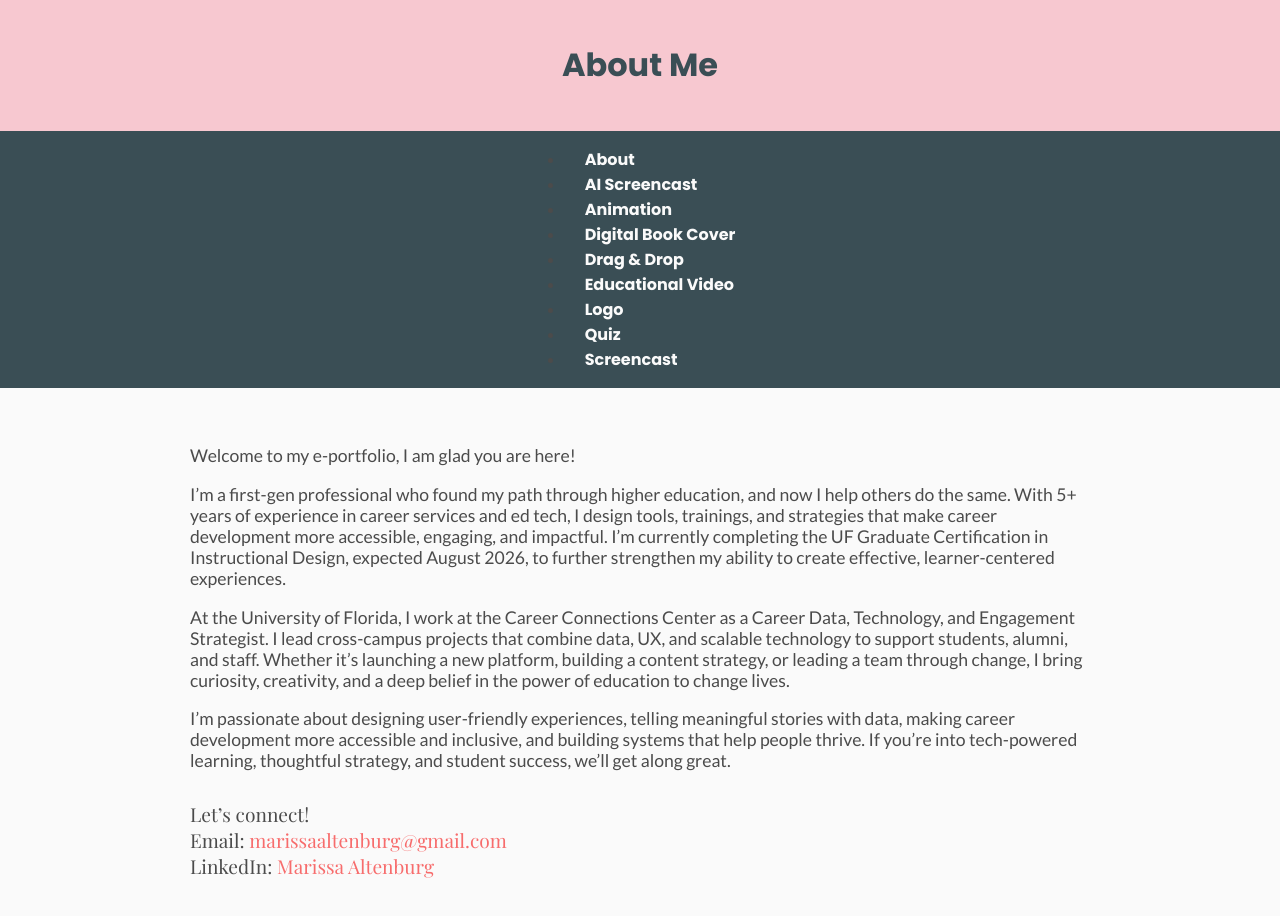
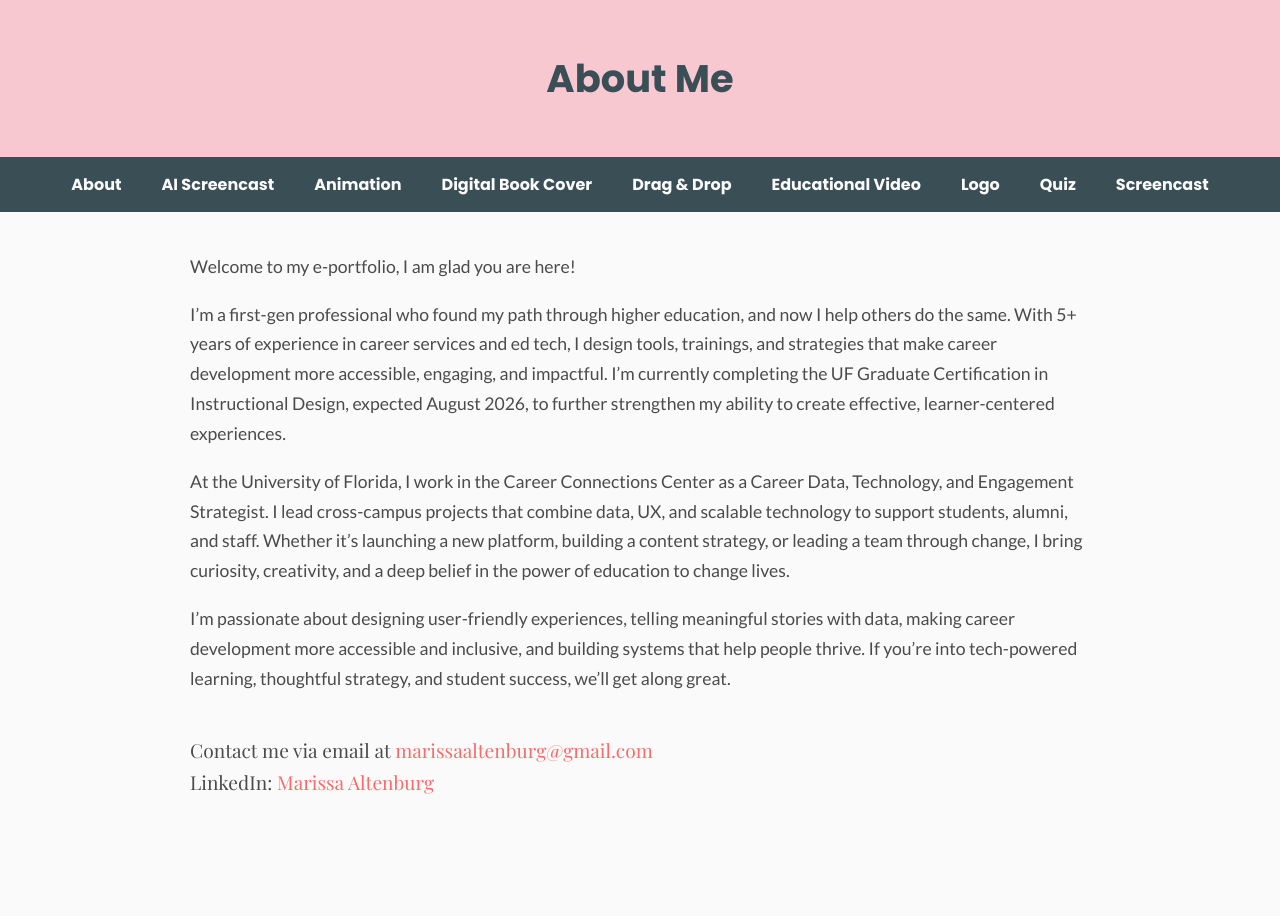
Before and after one commit to marissaaltenburg/eportfolio, a plain HTML site: page About/about.html in a window 1280 px wide. After the commit the page ends 839 px from the top, so only its background shows below. Drawn offline with nearby package versions, Linux system fonts and the light colour scheme.

Commit message:
Update about.html

```diff
--- a/About/about.html
+++ b/About/about.html
@@ -12,53 +12,80 @@
     background-color: #fafafa;
     color: #4b4b4b;
 }
+
 header {
     background-color: #f7c8d0;
-            padding: 20px;
+    padding: 50px 20px;
     text-align: center;
 }
+
 header h1 {
     font-family: 'Poppins', sans-serif;
-            font-weight: 700;
+    font-size: 2.4rem;
     color: #3a4e55;
+    margin: 0;
 }
+
+/* Horizontal Navigation Bar */
 nav {
     background-color: #3a4e55;
+}
+
+nav ul {
     display: flex;
     justify-content: center;
     flex-wrap: wrap;
+    margin: 0;
+    padding: 0;
+    list-style: none;
 }
+
+nav li {
+    margin: 0;
+}
+
 nav a {
+    display: block;
     color: #fafafa;
     padding: 15px 20px;
     text-decoration: none;
     font-family: 'Poppins', sans-serif;
     font-weight: bold;
+    transition: background 0.3s ease;
 }
+
 nav a:hover {
     background-color: #f76c6c;
 }
+
+/* Content Section */
 .content {
     max-width: 900px;
-            margin: auto;
-            padding: 40px;
+    margin: 40px auto;
+    padding: 0 20px;
     font-size: 1.1rem;
+    line-height: 1.7;
 }
+
+/* Contact Section */
 .connect {
-            margin-top: 30px;
+    margin-top: 40px;
     font-family: 'Playfair Display', serif;
     font-size: 1.2rem;
 }
+
 .connect a {
     color: #f76c6c;
     text-decoration: none;
 }
+
 .connect a:hover {
     text-decoration: underline;
 }
 </style>
 </head>
 <body>
+
 <header>
     <h1>About Me</h1>
 </header>
@@ -78,24 +105,27 @@
 </nav>
 
 <section class="content">
-        <p>
-        Welcome to my e-portfolio, I am glad you are here!
-        </p>
+    <p>Welcome to my e-portfolio, I am glad you are here!</p>
+
     <p>
         I’m a first-gen professional who found my path through higher education, and now I help others do the same. With 5+ years of experience in career services and ed tech, I design tools, trainings, and strategies that make career development more accessible, engaging, and impactful. I’m currently completing the UF Graduate Certification in Instructional Design, expected August 2026, to further strengthen my ability to create effective, learner-centered experiences.
     </p>
+
     <p>
-       At the University of Florida, I work at the Career Connections Center as a Career Data, Technology, and Engagement Strategist. I lead cross-campus projects that combine data, UX, and scalable technology to support students, alumni, and staff. Whether it’s launching a new platform, building a content strategy, or leading a team through change, I bring curiosity, creativity, and a deep belief in the power of education to change lives.
+        At the University of Florida, I work in the Career Connections Center as a Career Data, Technology, and Engagement Strategist. I lead cross-campus projects that combine data, UX, and scalable technology to support students, alumni, and staff. Whether it’s launching a new platform, building a content strategy, or leading a team through change, I bring curiosity, creativity, and a deep belief in the power of education to change lives.
     </p>
+
     <p>
         I’m passionate about designing user-friendly experiences, telling meaningful stories with data, making career development more accessible and inclusive, and building systems that help people thrive. If you’re into tech-powered learning, thoughtful strategy, and student success, we’ll get along great.
     </p>
 
-        <div class="connect">
-            <p>Let’s connect!<br>
-            Email: <a href="mailto:marissaaltenburg@gmail.com">marissaaltenburg@gmail.com</a><br>
-            LinkedIn: <a href="https://www.linkedin.com/in/marissa-altenburg/" target="_blank">Marissa Altenburg</a></p>
+    <div class="Let's connect">
+        <p>
+            Contact me via email at <a href="mailto:marissaaltenburg@gmail.com">marissaaltenburg@gmail.com</a> <br>
+            LinkedIn: <a href="https://www.linkedin.com/in/marissa-altenburg/" target="_blank">Marissa Altenburg</a>
+        </p>
     </div>
 </section>
+
 </body>
 </html>
```
Lines whose indentation alone changed are shown as unchanged.
